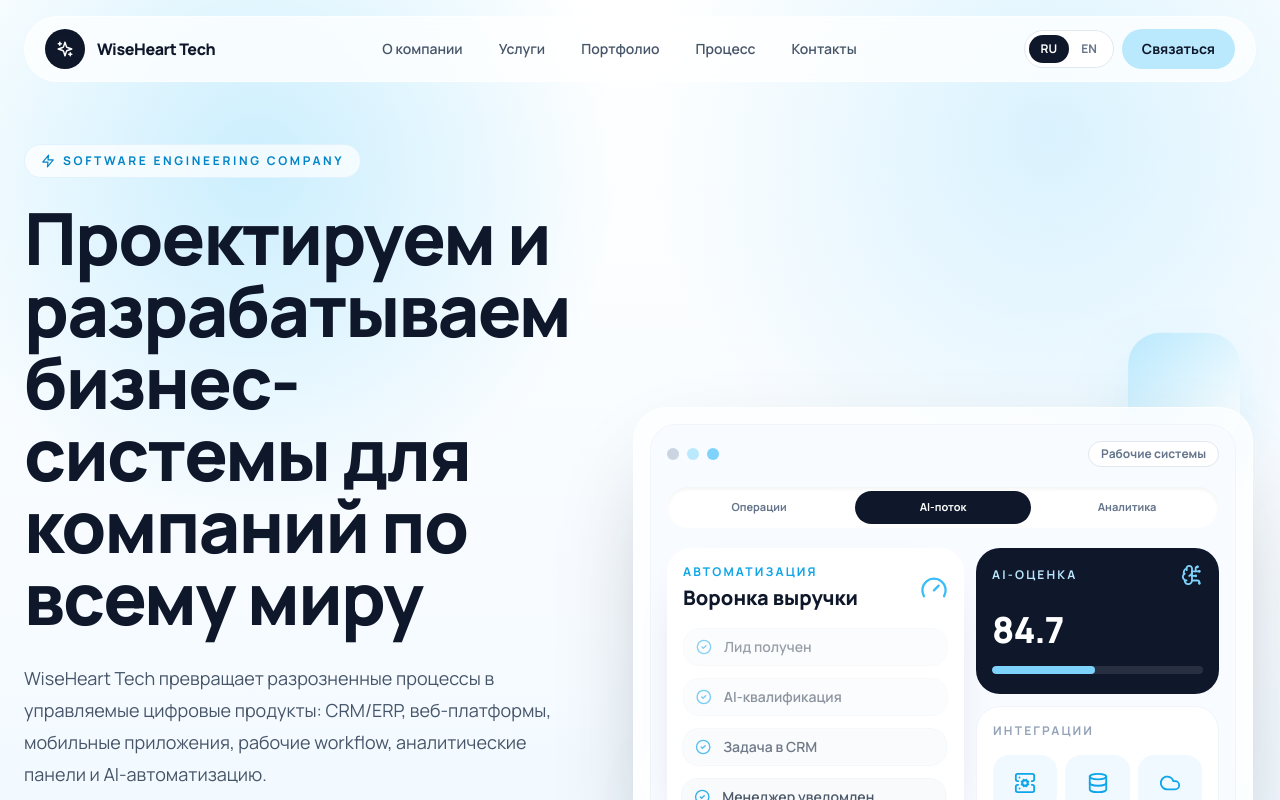
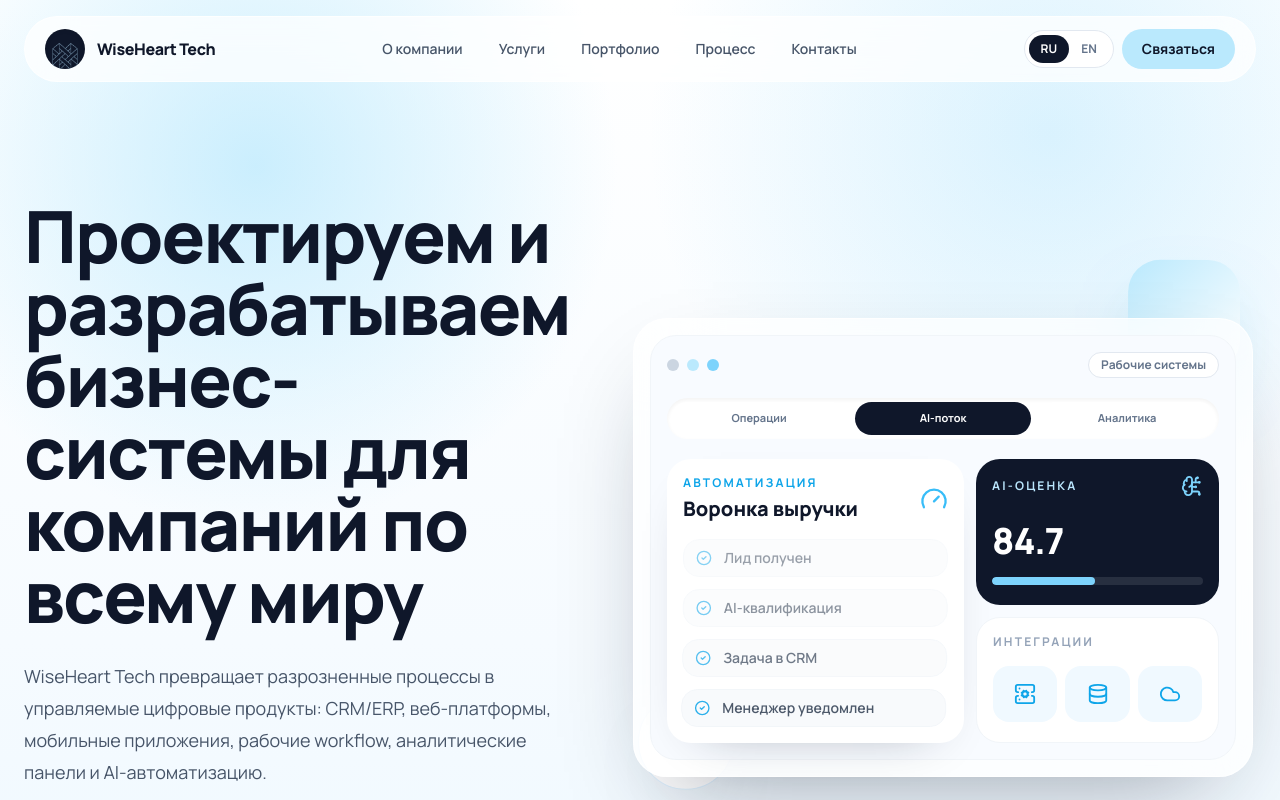
Before and after one commit to adolfsta1in/wiseheart, a React (Vite) app: page / in a window 1280 px wide. Shown: the top 800 px of the page. Built offline with nearby package versions, Linux system fonts and the light colour scheme.

Commit message:
Update hero logo and layout

```diff
--- a/src/App.tsx
+++ b/src/App.tsx
@@ -32,7 +32,6 @@
   Sparkles,
   Workflow,
   X,
-  Zap,
   type LucideIcon,
 } from 'lucide-react';
 import {
@@ -579,8 +578,8 @@
     <header className="fixed inset-x-0 top-0 z-40 px-4 pt-4 sm:px-6">
       <nav className="mx-auto flex max-w-7xl items-center justify-between rounded-full border border-white/70 bg-white/75 px-4 py-3 shadow-[0_20px_60px_-35px_rgba(15,23,42,0.35)] backdrop-blur-xl sm:px-5">
         <a href="#home" className="flex items-center gap-3">
-          <span className="grid h-10 w-10 place-items-center rounded-full bg-[#0F172A] text-white shadow-inner">
-            <Sparkles size={18} strokeWidth={2} />
+          <span className="grid h-10 w-10 overflow-hidden rounded-full bg-[#0F172A] shadow-inner">
+            <img src="/wiseheart-logo.png" alt="WiseHeart Tech logo" className="h-full w-full object-cover" />
           </span>
           <span className="text-sm font-black tracking-tight text-[#0F172A] sm:text-base">WiseHeart Tech</span>
         </a>
@@ -635,12 +634,12 @@
   const tabs = c.heroTabs;
 
   return (
-    <div className="relative min-h-[520px]">
+    <div className="relative min-h-[520px] lg:-mt-16">
       <motion.div
         aria-hidden="true"
         animate={{ y: [0, -14, 0], rotate: [0, 1.5, 0] }}
         transition={{ duration: 8, repeat: Infinity, ease: 'easeInOut' }}
-        className="absolute right-4 top-2 h-28 w-28 rounded-[2rem] bg-gradient-to-br from-[#BAE9FD] to-white shadow-[0_30px_80px_-35px_rgba(14,165,233,0.75)]"
+        className="absolute right-4 -top-8 h-28 w-28 rounded-[2rem] bg-gradient-to-br from-[#BAE9FD] to-white shadow-[0_30px_80px_-35px_rgba(14,165,233,0.75)]"
       />
       <motion.div
         aria-hidden="true"
@@ -649,7 +648,7 @@
         className="absolute bottom-8 left-2 h-24 w-24 rounded-full border border-sky-100 bg-white shadow-[0_28px_70px_-38px_rgba(15,23,42,0.5)]"
       />
 
-      <FadeIn y={44} className="absolute inset-x-0 top-20 mx-auto max-w-[620px] rounded-[34px] border border-white/80 bg-white/70 p-3 shadow-[0_40px_100px_-45px_rgba(15,23,42,0.45)] backdrop-blur-2xl sm:p-4">
+      <FadeIn y={44} className="absolute inset-x-0 top-6 mx-auto max-w-[620px] rounded-[34px] border border-white/80 bg-white/70 p-3 shadow-[0_40px_100px_-45px_rgba(15,23,42,0.45)] backdrop-blur-2xl sm:p-4">
         <div className="rounded-[26px] border border-slate-100 bg-[#F8FBFF] p-4">
           <div className="mb-5 flex items-center justify-between">
             <div className="flex gap-2">
@@ -738,11 +737,7 @@
     <section id="home" className="relative overflow-hidden bg-[linear-gradient(180deg,#FFFFFF_0%,#F6FBFF_58%,#EAF7FF_100%)] px-4 pb-20 pt-32 sm:px-6 lg:pt-36">
       <div className="absolute inset-0 bg-[radial-gradient(circle_at_20%_15%,rgba(186,233,253,0.75),transparent_26%),radial-gradient(circle_at_82%_12%,rgba(125,211,252,0.28),transparent_28%)]" />
       <div className="relative mx-auto grid max-w-7xl items-center gap-10 lg:grid-cols-[0.95fr_1.05fr]">
-        <FadeIn className="max-w-3xl">
-          <div className="mb-6 inline-flex items-center gap-2 rounded-full border border-sky-100 bg-white/70 px-4 py-2 text-xs font-bold uppercase tracking-[0.22em] text-sky-600 shadow-[0_18px_45px_-32px_rgba(14,165,233,0.65)] backdrop-blur">
-            <Zap size={14} strokeWidth={2} />
-            {c.heroBadge}
-          </div>
+        <FadeIn className="max-w-3xl pt-14">
           <h1 className="max-w-5xl text-5xl font-black leading-[0.95] tracking-tight text-[#0F172A] sm:text-6xl lg:text-7xl">
             {c.heroTitle}
           </h1>
```
Also changed, not shown: public/wiseheart-logo.png (added).
